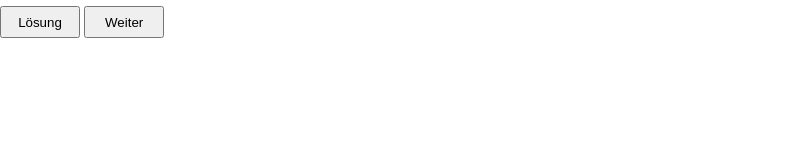
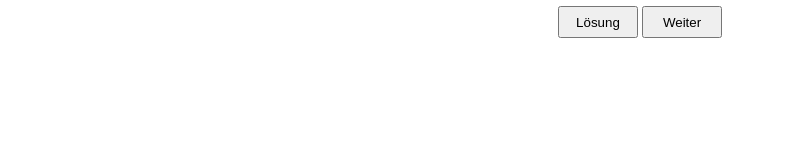
Before and after one commit to RmxWooTneD/projekt-modul-4-ben, a plain HTML site: page index.html in a window 1280 px wide. Shown: the whole page, without its empty margins (0-785 px from the left). Drawn offline with Linux system fonts and the light colour scheme.

Commit message:
media q. for smartphone

```diff
--- a/style.css
+++ b/style.css
@@ -6,6 +6,12 @@
 body {
   font-family: "Trebuchet MS", "Lucida Sans Unicode", "Lucida Grande",
     "Lucida Sans", Arial, sans-serif;
+
+  @media (min-width: 480px) {
+    display: flex;
+    justify-content: center;
+    align-items: center;
+  }
 }
 
 .question {
```
